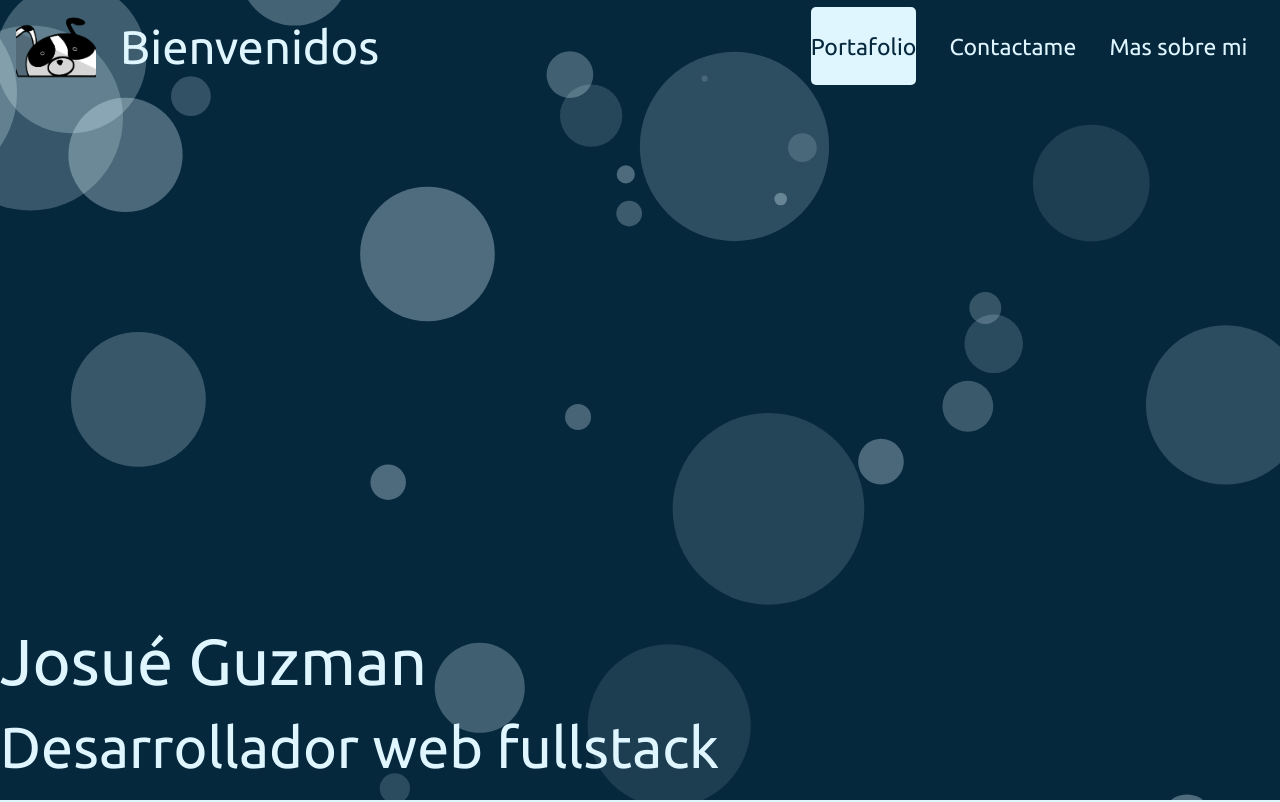
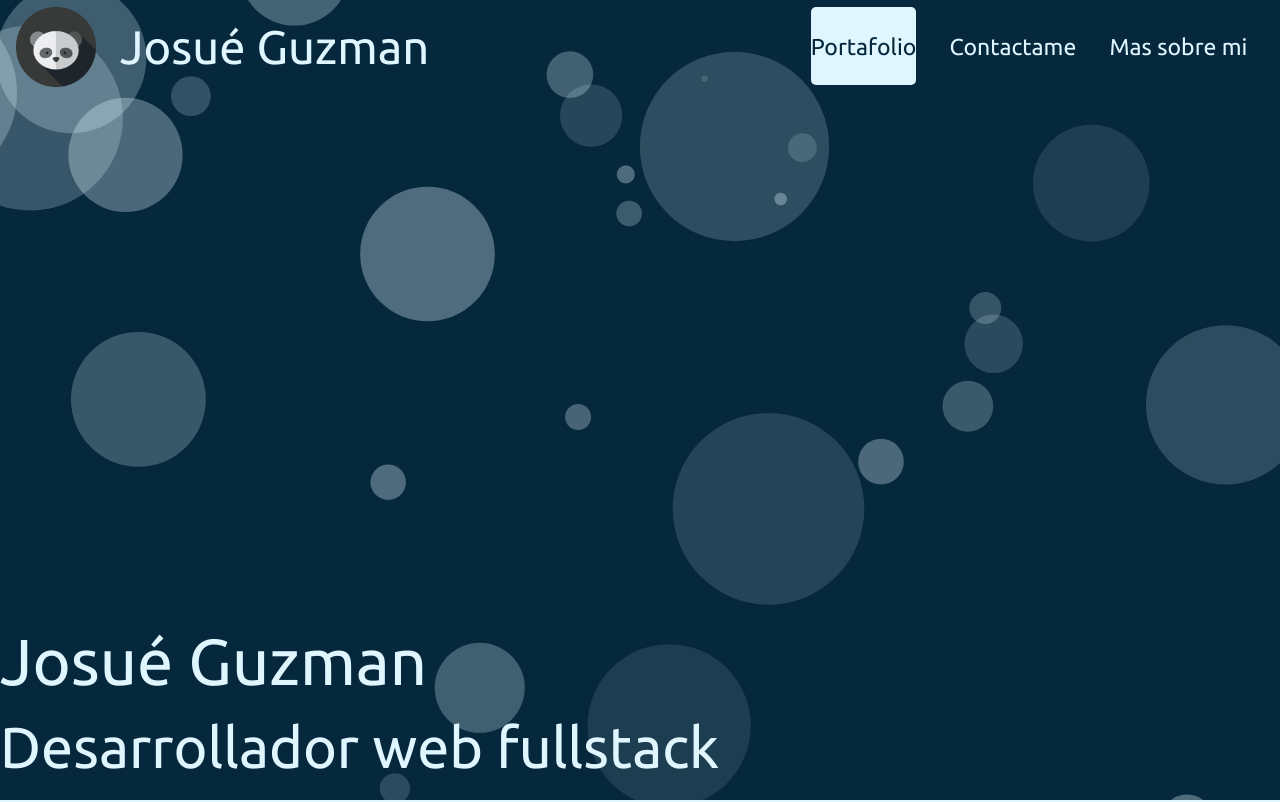
Before and after one commit to JosueElutiche24/PortafolioProfesional, a Next.js app: page / in a window 1280 px wide. Shown: the top 802 px of the page. Built offline with nearby package versions, Linux system fonts and the light colour scheme; a web font is replaced by a local one.

Commit message:
Se cambió el logo principal y se modifico el titulo Bienvenido

```diff
--- a/components/layout/NavMenu.jsx
+++ b/components/layout/NavMenu.jsx
@@ -1,4 +1,4 @@
-import React from 'react'
+import React, {useState} from 'react'
 import Particulario from './Particulario'
 import styles from "../../styles/modules/NavMenu.module.css"
 import Link from 'next/link'
@@ -6,12 +6,14 @@ import {TiThMenu} from "react-icons/ti"
 
 export default function NavMenu({title}) {
 
+  const [text, setText] = useState("Bienvenido")
   function BurguerBtn(){
     document.querySelector("."+styles.header__nav__Responsive).classList.toggle(styles.menuBurguerOnOff)
   }
 
   React.useEffect(()=>{
     window.addEventListener("scroll", ()=>{
+      setText("Josué Guzman")
       document.querySelector("."+styles.div_header).classList.toggle(styles.header__pinter, window.scrollY>1)
     })
   })
@@ -21,8 +23,8 @@ export default function NavMenu({title}) {
     <Particulario/>
     <div className={styles.div_header}>
         <div className={styles.header__logoTitle}>
-        <div className={styles.header__imgContainer}><img src="/LogoLaits1.png" className={styles.header__img}/></div>
-        <h1 className={styles.header__h1+" textUbuntu tR_Xlarge"}>Bienvenidos</h1>
+        <div className={styles.header__imgContainer}><img src="/logoPortfolio.svg" className={styles.header__img}/></div>
+        <h1 className={styles.header__h1+" textUbuntu tR_Xlarge"}>{text}</h1>
         </div>
         <nav className={styles.header__nav}>
             <button onClick={BurguerBtn} className={styles.header__Burguer}><TiThMenu/></button>
@@ -46,8 +48,8 @@ export default function NavMenu({title}) {
     <Particulario/>
     <div className={styles.div_header}>
       <div className={styles.header__logoTitle}>
-          <div className={styles.header__imgContainer}><img src="/LogoLaits1.png" className={styles.header__img}/></div>
-          <h1 className={styles.header__h1+" textUbuntu tR_Xlarge"}>Bienvenidos</h1>
+          <div className={styles.header__imgContainer}><img src="/logoPortfolio.svg" className={styles.header__img}/></div>
+          <h1 className={styles.header__h1+" textUbuntu tR_Xlarge"}>Josué Guzman</h1>
       </div>
         <nav className={styles.header__nav}>
           <button onClick={BurguerBtn} className={styles.header__Burguer}><TiThMenu/></button>
@@ -67,8 +69,8 @@ export default function NavMenu({title}) {
     <Particulario/>
     <div className={styles.div_header}>
       <div className={styles.header__logoTitle}>
-          <div className={styles.header__imgContainer}><img src="/LogoLaits1.png" className={styles.header__img}/></div>
-          <h1 className={styles.header__h1+" textUbuntu tR_Xlarge"}>Bienvenidos</h1>
+          <div className={styles.header__imgContainer}><img src="/logoPortfolio.svg" className={styles.header__img}/></div>
+          <h1 className={styles.header__h1+" textUbuntu tR_Xlarge"}>Josué Guzman</h1>
       </div>
         <nav className={styles.header__nav}>
           <button onClick={BurguerBtn} className={styles.header__Burguer}><TiThMenu/></button>
--- a/styles/modules/NavMenu.module.css
+++ b/styles/modules/NavMenu.module.css
@@ -42,7 +42,8 @@
 
     .header__h1{
         margin-left: 1.5rem;
-        width: 15vw;
+        width: 30vw;
+        white-space: nowrap;
         display: flex;
         align-items: center;
     }
```
Also changed, not shown: public/LogoLaits1.png (deleted), public/logoPortfolio.svg (added).
